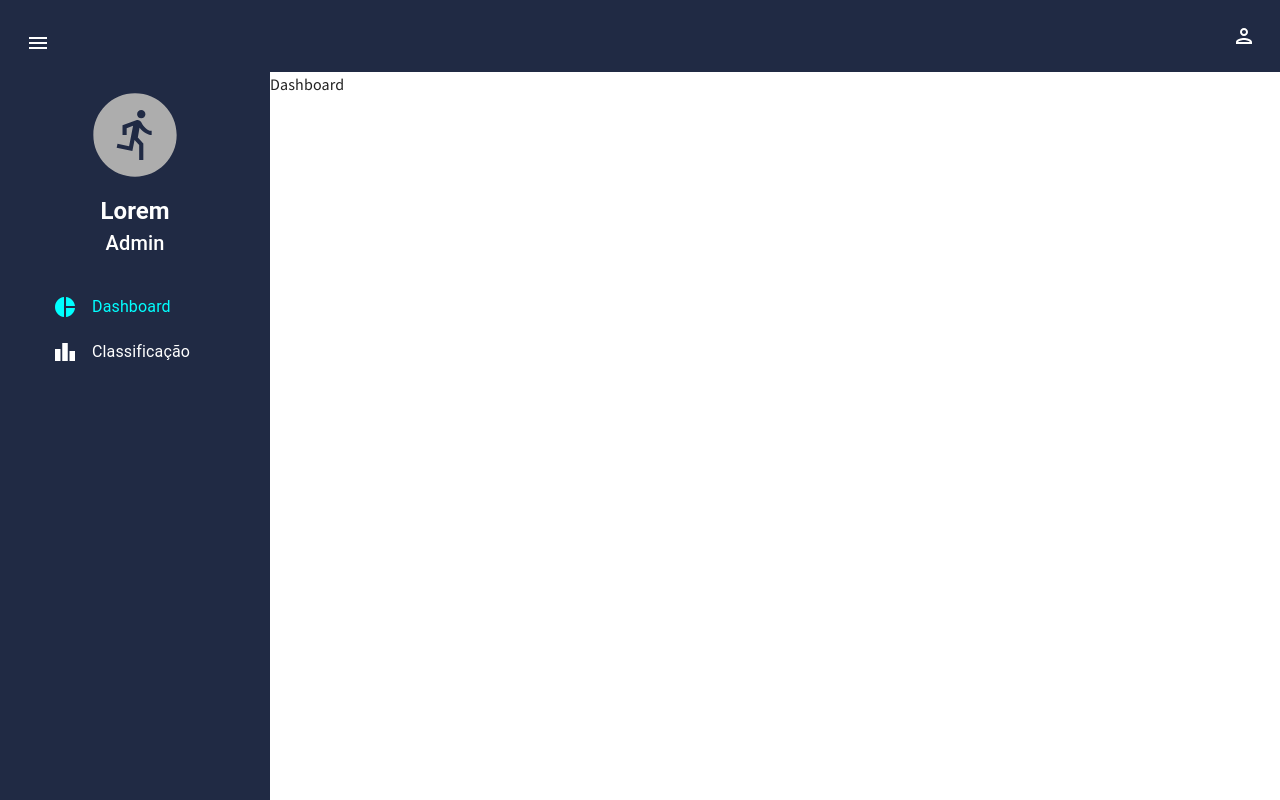
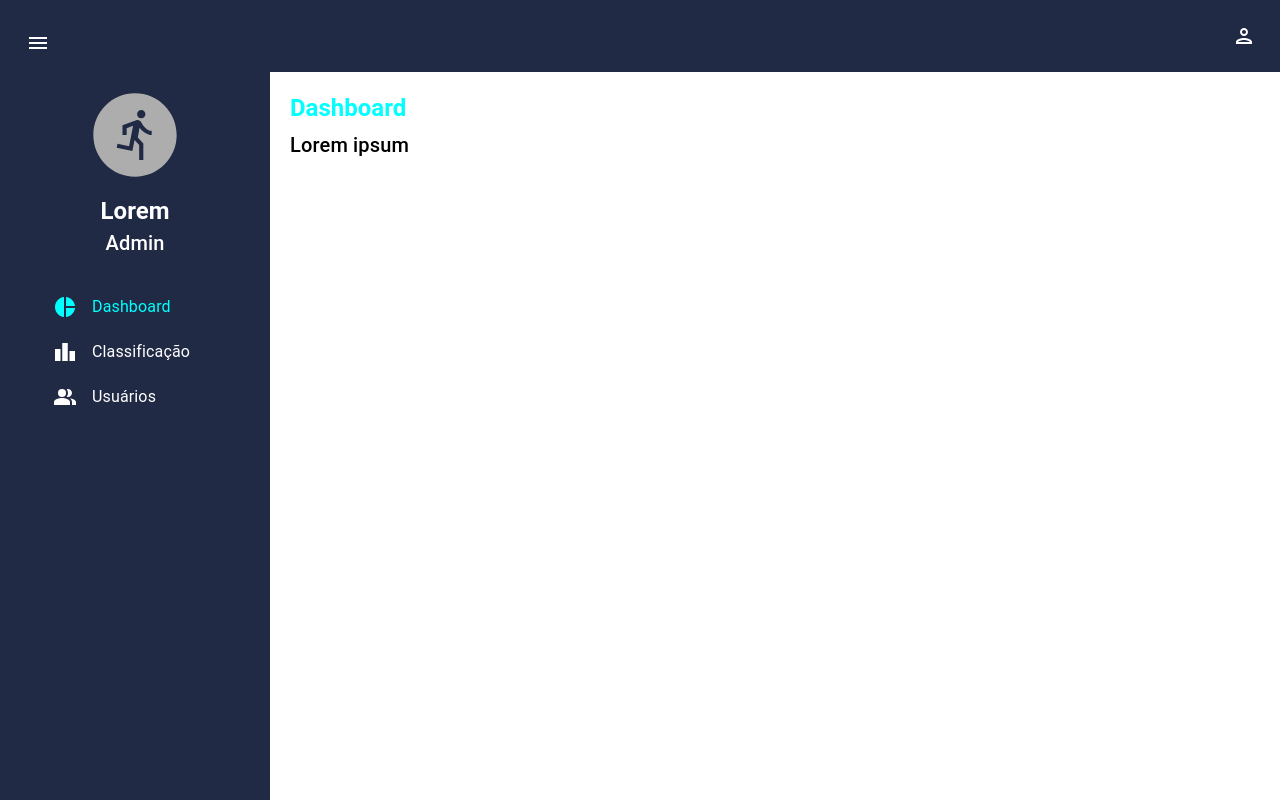
Before and after one commit to mayoral-leonardo/RanFIT, a React (Create React App) app: page / in a window 1280 px wide. Built offline with nearby package versions, Linux system fonts and the light colour scheme.

Commit message:
Created header component and added new item to sidebar

```diff
--- /dev/null
+++ b/src/components/Header/Header.jsx
@@ -0,0 +1,26 @@
+import React from "react";
+import { Box, Typography } from "@mui/material";
+
+export default function Header({ title, subtitle }) {
+  return (
+      <Box
+        display="flex"
+        justifyContent="space-between"
+        alignItems="center"
+      >
+        <Box mb="30px">
+          <Typography
+            variant="h5"
+            color="#00FFFF"
+            fontWeight="bold"
+            sx={{ mb: "5px" }}
+          >
+            {title}
+          </Typography>
+          <Typography variant="h6" color="#000000">
+            {subtitle}
+          </Typography>
+        </Box>
+      </Box>
+  )
+}
--- a/src/views/Dashboard/Dashboard.jsx
+++ b/src/views/Dashboard/Dashboard.jsx
@@ -1,7 +1,14 @@
 import React from "react"
+import { Box } from "@mui/material"
+import Header from "../../components/Header/Header"
 
-export default function Dashboard () {
+export default function Dashboard() {
   return (
-    <div>Dashboard</div>
+    <Box m="20px">
+      <Header
+        title="Dashboard"
+        subtitle="Lorem ipsum"
+      />
+    </Box>
   )
 }
--- a/src/views/global/Sidebar/Sidebar.jsx
+++ b/src/views/global/Sidebar/Sidebar.jsx
@@ -6,6 +6,7 @@ import RunCircleIcon from '@mui/icons-material/RunCircle';
 import PieChartIcon from '@mui/icons-material/PieChart';
 import MenuOutlinedIcon from "@mui/icons-material/MenuOutlined";
 import LeaderboardIcon from '@mui/icons-material/Leaderboard';
+import PeopleAltIcon from '@mui/icons-material/PeopleAlt';
 import { Link } from "react-router-dom"
 
 const Item = ({ title, to, icon, selected, setSelected }) => {
@@ -101,6 +102,13 @@ export default function Sidebar() {
               selected={selected}
               setSelected={setSelected}
             />
+            <Item
+              title="Usuários"
+              to="/users"
+              icon={<PeopleAltIcon />}
+              selected={selected}
+              setSelected={setSelected}
+            />
 
           </Box>
         </Menu>
```
